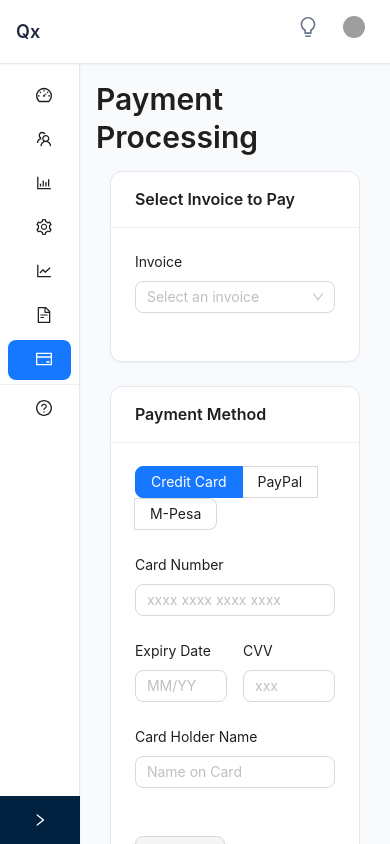
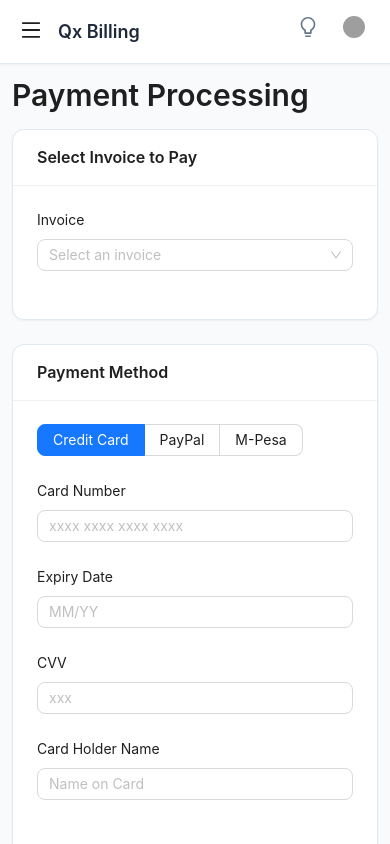
Before and after one commit to Ramius-arch/Qx_Billing, a Vue app in the folder frontend/: page /payment-processing in a window 390 px wide. Built offline with nearby package versions, Linux system fonts and the light colour scheme; grey boxes are pictures that could not be loaded.

Commit message:
style: improve mobile responsiveness and brand identity (SEO/Logo)

```diff
--- a/frontend/index.html
+++ b/frontend/index.html
@@ -4,7 +4,15 @@
     <meta charset="UTF-8" />
     <link rel="icon" type="image/png" href="/assets/logo.png" />
     <meta name="viewport" content="width=device-width, initial-scale=1.0" />
-    <title>Qx Billing</title>
+    <meta name="description" content="Qx Billing - Professional Billing and Revenue Management for Enterprise Scale." />
+
+    <!-- Open Graph / Facebook -->
+    <meta property="og:type" content="website" />
+    <meta property="og:title" content="Qx Billing | Quixora Solutions" />
+    <meta property="og:description" content="Professional billing and revenue management. Issue invoices, track usage, and manage customer payments with precision." />
+    <meta property="og:image" content="/og-image.png" />
+
+    <title>Qx Billing | Quixora Solutions</title>
   </head>
   <body>
     <div id="app"></div>
--- a/frontend/src/App.vue
+++ b/frontend/src/App.vue
@@ -5,7 +5,9 @@
     </template>
     <template v-else>
       <a-layout style="min-height: 100vh;">
+        <!-- Desktop Sider -->
         <a-layout-sider
+          v-if="!isMobile"
           v-model:collapsed="collapsed"
           collapsible
           breakpoint="lg"
@@ -16,46 +18,38 @@
             <img src="/assets/logo.png" alt="Quixora Logo" class="sidebar-logo" />
             <span v-if="!collapsed" class="logo-text">Billing</span>
           </div>
-          <a-menu v-model:selectedKeys="selectedKeys" mode="inline" class="nav-menu">
-            <a-menu-item key="dashboard">
-              <template #icon><dashboard-outlined /></template>
-              <router-link to="/dashboard">Dashboard</router-link>
-            </a-menu-item>
-            <a-menu-item key="customers">
-              <template #icon><team-outlined /></template>
-              <router-link to="/customers">Customers</router-link>
-            </a-menu-item>
-            <a-menu-item key="usage-tracker">
-              <template #icon><bar-chart-outlined /></template>
-              <router-link to="/usage-tracker">Usage Tracker</router-link>
-            </a-menu-item>
-            <a-menu-item key="billing-engine">
-              <template #icon><setting-outlined /></template>
-              <router-link to="/billing-engine">Billing Engine</router-link>
-            </a-menu-item>
-            <a-menu-item key="reports">
-              <template #icon><line-chart-outlined /></template>
-              <router-link to="/reports">Reports & Analytics</router-link>
-            </a-menu-item>
-             <a-menu-item key="invoice-generator">
-              <template #icon><file-text-outlined /></template>
-              <router-link to="/invoice-generator">Invoices</router-link>
-            </a-menu-item>
-             <a-menu-item key="payment-processing">
-              <template #icon><credit-card-outlined /></template>
-              <router-link to="/payment-processing">Payments</router-link>
-            </a-menu-item>
-            <a-menu-divider />
-            <a-menu-item key="help-center">
-              <template #icon><question-circle-outlined /></template>
-              <router-link to="/help-center">Help Center</router-link>
-            </a-menu-item>
-          </a-menu>
+          <MenuContent v-model:selectedKeys="selectedKeys" />
         </a-layout-sider>
+
+        <!-- Mobile Drawer -->
+        <a-drawer
+          v-if="isMobile"
+          v-model:open="drawerVisible"
+          placement="left"
+          :closable="false"
+          @close="drawerVisible = false"
+          width="260"
+          :body-style="{ padding: 0 }"
+        >
+          <div class="logo-container">
+            <img src="/assets/logo.png" alt="Quixora Logo" class="sidebar-logo" />
+            <span class="logo-text">Billing</span>
+          </div>
+          <MenuContent v-model:selectedKeys="selectedKeys" @click="drawerVisible = false" />
+        </a-drawer>
+
         <a-layout>
           <a-layout-header :class="['main-header', { 'mobile-header': isMobile }]">
             <div class="header-left">
-              <h2 class="page-title">{{ isMobile ? 'Qx' : currentPageTitle }}</h2>
+              <a-button
+                v-if="isMobile"
+                type="text"
+                @click="drawerVisible = true"
+                class="menu-toggle"
+              >
+                <menu-outlined />
+              </a-button>
+              <h2 class="page-title">{{ isMobile ? 'Qx Billing' : currentPageTitle }}</h2>
             </div>
             <div class="header-right">
               <a-space :size="isMobile ? 'small' : 'large'">
@@ -104,8 +98,8 @@
 </template>
 
 <script>
-import { defineComponent, ref, computed, onMounted } from 'vue';
-import { useRoute } from 'vue-router';
+import { defineComponent, ref, computed, onMounted, h } from 'vue';
+import { useRoute, RouterLink } from 'vue-router';
 import { theme } from 'ant-design-vue';
 import {
   DashboardOutlined,
@@ -119,26 +113,78 @@ import {
   BellOutlined,
   BulbOutlined,
   BulbFilled,
+  MenuOutlined,
 } from '@ant-design/icons-vue';
+
+// Sub-component for Menu Content to avoid duplication
+const MenuContent = defineComponent({
+  props: ['selectedKeys'],
+  emits: ['update:selectedKeys', 'click'],
+  setup(props, { emit }) {
+    const handleClick = (e) => {
+      emit('click', e);
+    };
+    return () => h(
+      'a-menu',
+      {
+        selectedKeys: props.selectedKeys,
+        'onUpdate:selectedKeys': (val) => emit('update:selectedKeys', val),
+        mode: 'inline',
+        class: 'nav-menu',
+        onClick: handleClick
+      },
+      [
+        h('a-menu-item', { key: 'dashboard' }, {
+          icon: () => h(DashboardOutlined),
+          default: () => h(RouterLink, { to: '/dashboard' }, { default: () => 'Dashboard' })
+        }),
+        h('a-menu-item', { key: 'customers' }, {
+          icon: () => h(TeamOutlined),
+          default: () => h(RouterLink, { to: '/customers' }, { default: () => 'Customers' })
+        }),
+        h('a-menu-item', { key: 'usage-tracker' }, {
+          icon: () => h(BarChartOutlined),
+          default: () => h(RouterLink, { to: '/usage-tracker' }, { default: () => 'Usage Tracker' })
+        }),
+        h('a-menu-item', { key: 'billing-engine' }, {
+          icon: () => h(SettingOutlined),
+          default: () => h(RouterLink, { to: '/billing-engine' }, { default: () => 'Billing Engine' })
+        }),
+        h('a-menu-item', { key: 'reports' }, {
+          icon: () => h(LineChartOutlined),
+          default: () => h(RouterLink, { to: '/reports' }, { default: () => 'Reports & Analytics' })
+        }),
+        h('a-menu-item', { key: 'invoice-generator' }, {
+          icon: () => h(FileTextOutlined),
+          default: () => h(RouterLink, { to: '/invoice-generator' }, { default: () => 'Invoices' })
+        }),
+        h('a-menu-item', { key: 'payment-processing' }, {
+          icon: () => h(CreditCardOutlined),
+          default: () => h(RouterLink, { to: '/payment-processing' }, { default: () => 'Payments' })
+        }),
+        h('a-menu-divider'),
+        h('a-menu-item', { key: 'help-center' }, {
+          icon: () => h(QuestionCircleOutlined),
+          default: () => h(RouterLink, { to: '/help-center' }, { default: () => 'Help Center' })
+        }),
+      ]
+    );
+  }
+});
 
 export default defineComponent({
   name: 'App',
   components: {
-    DashboardOutlined,
-    TeamOutlined,
-    BarChartOutlined,
-    SettingOutlined,
-    LineChartOutlined,
-    FileTextOutlined,
-    CreditCardOutlined,
-    QuestionCircleOutlined,
     BellOutlined,
     BulbOutlined,
     BulbFilled,
+    MenuOutlined,
+    MenuContent,
   },
   setup() {
     const route = useRoute();
     const collapsed = ref(false);
+    const drawerVisible = ref(false);
     const selectedKeys = ref([route.path.split('/')[1] || 'dashboard']);
 
     // Smart initial theme detection
@@ -193,7 +239,7 @@ export default defineComponent({
       }
     });
 
-    const isMobile = computed(() => windowWidth.value < 768);
+    const isMobile = computed(() => windowWidth.value < 992); // Using lg breakpoint
 
     const currentPageTitle = computed(() => {
       const key = route.path.split('/')[1] || 'dashboard';
@@ -212,6 +258,7 @@ export default defineComponent({
 
     return {
       collapsed,
+      drawerVisible,
       selectedKeys,
       currentPageTitle,
       isMobile,
@@ -249,19 +296,6 @@ export default defineComponent({
   object-fit: contain;
 }
 
-.logo-icon {
-  width: 32px;
-  height: 32px;
-  background: var(--primary-color);
-  border-radius: 8px;
-  display: flex;
-  align-items: center;
-  justify-content: center;
-  color: white;
-  font-weight: bold;
-  font-size: 18px;
-}
-
 .logo-text {
   margin-left: 12px;
   font-size: 20px;
@@ -273,6 +307,7 @@ export default defineComponent({
 .main-header {
   justify-content: space-between;
   background: var(--surface-color);
+  padding: 0 24px;
 }
 
 .mobile-header {
@@ -284,11 +319,26 @@ export default defineComponent({
   padding: 0 16px !important;
 }
 
+.header-left {
+  display: flex;
+  align-items: center;
+  gap: 12px;
+}
+
+.menu-toggle {
+  font-size: 20px;
+  padding: 4px;
+  height: auto;
+}
+
 .page-title {
   margin: 0;
   font-size: 18px;
   font-weight: 600;
   color: var(--text-primary);
+  white-space: nowrap;
+  overflow: hidden;
+  text-overflow: ellipsis;
 }
 
 .header-icon {
--- a/frontend/src/pages/Customers.vue
+++ b/frontend/src/pages/Customers.vue
@@ -4,11 +4,11 @@
       <a-input-search
         v-model:value="searchQuery"
         placeholder="Search by name, email, or phone..."
-        style="width: 320px"
+        class="search-input"
         @search="fetchCustomers"
         allow-clear
       />
-      <a-button type="primary" size="large" @click="showAddModal">
+      <a-button type="primary" size="large" @click="showAddModal" class="add-btn">
         <template #icon><plus-outlined /></template>
         Add Customer
       </a-button>
@@ -321,6 +321,10 @@ export default defineComponent({
   flex-wrap: wrap;
 }
 
+.search-input {
+  width: 320px;
+}
+
 @media (max-width: 576px) {
   .header-actions {
     flex-direction: column;
@@ -329,6 +333,10 @@ export default defineComponent({
 
   .header-actions > * {
     width: 100% !important;
+  }
+
+  .search-input {
+    width: 100%;
   }
 }
 
--- a/frontend/src/pages/PaymentProcessing.vue
+++ b/frontend/src/pages/PaymentProcessing.vue
@@ -31,12 +31,12 @@
           <a-input v-model:value="creditCardDetails.cardNumber" placeholder="xxxx xxxx xxxx xxxx" />
         </a-form-item>
         <a-row :gutter="16">
-          <a-col :span="12">
+          <a-col :xs="24" :sm="12">
             <a-form-item label="Expiry Date">
               <a-input v-model:value="creditCardDetails.expiryDate" placeholder="MM/YY" />
             </a-form-item>
           </a-col>
-          <a-col :span="12">
+          <a-col :xs="24" :sm="12">
             <a-form-item label="CVV">
               <a-input v-model:value="creditCardDetails.cvv" placeholder="xxx" />
             </a-form-item>
@@ -47,7 +47,7 @@
         </a-form-item>
       </a-form>
 
-      <a-button type="primary" :loading="processing" @click="processPayment" style="margin-top: 24px;" :disabled="!selectedInvoiceId || processing">
+      <a-button type="primary" :loading="processing" @click="processPayment" style="margin-top: 24px;" :disabled="!selectedInvoiceId || processing" :block="isMobile">
         {{ processing ? 'Processing...' : 'Pay Now' }}
       </a-button>
     </a-card>
@@ -67,12 +67,21 @@
 </template>
 
 <script>
-import { defineComponent, ref, computed, reactive } from 'vue';
+import { defineComponent, ref, computed, reactive, onMounted } from 'vue';
 import { message } from 'ant-design-vue';
 
 export default defineComponent({
   name: 'PaymentProcessing',
   setup() {
+    const isMobile = ref(window.innerWidth < 768);
+    const updateMobile = () => {
+      isMobile.value = window.innerWidth < 768;
+    };
+
+    onMounted(() => {
+      window.addEventListener('resize', updateMobile);
+    });
+
     const selectedInvoiceId = ref(undefined);
     const paymentMethod = ref('credit_card');
     const processing = ref(false);
@@ -116,7 +125,6 @@ export default defineComponent({
             subTitle: `Your payment for Invoice #${selectedInvoice.value.invoiceNumber} has been processed.`,
           };
           message.success('Payment successful!');
-          // In a real app, you would update invoice status, etc.
         } else {
           paymentStatus.value = {
             type: 'error',
@@ -143,11 +151,24 @@ export default defineComponent({
       selectedInvoice,
       processPayment,
       retryPayment,
+      isMobile,
     };
   },
 });
 </script>
 
 <style scoped>
-/* Add any specific styles for PaymentProcessing here */
+.payment-processing-container {
+  padding: 24px;
+}
+
+@media (max-width: 576px) {
+  .payment-processing-container {
+    padding: 12px;
+  }
+
+  .ant-card {
+    width: 100% !important;
+  }
+}
 </style>
--- a/frontend/src/pages/ReportsAnalytics.vue
+++ b/frontend/src/pages/ReportsAnalytics.vue
@@ -137,4 +137,10 @@ export default defineComponent({
 .reports-analytics-container {
   padding: 24px;
 }
+
+@media (max-width: 576px) {
+  .reports-analytics-container {
+    padding: 12px;
+  }
+}
 </style>
--- a/frontend/src/pages/UsageTracker.vue
+++ b/frontend/src/pages/UsageTracker.vue
@@ -6,7 +6,7 @@
     <a-card title="New Usage Log" style="margin-bottom: 24px;">
       <a-form :model="newUsage" layout="vertical" @finish="addUsage">
         <a-row :gutter="16">
-          <a-col :span="12">
+          <a-col :xs="24" :sm="12">
             <a-form-item label="Customer:" name="customerId" :rules="[{ required: true, message: 'Please select a customer!' }]">
               <a-select v-model:value="newUsage.customerId" placeholder="Select a customer">
                 <a-select-option v-for="customer in customers" :key="customer.id" :value="customer.id">
@@ -15,7 +15,7 @@
               </a-select>
             </a-form-item>
           </a-col>
-          <a-col :span="12">
+          <a-col :xs="24" :sm="12">
             <a-form-item label="Plan:" name="planId" :rules="[{ required: true, message: 'Please select a plan!' }]">
               <a-select v-model:value="newUsage.planId" placeholder="Select a plan">
                 <a-select-option v-for="plan in plans" :key="plan.id" :value="plan.id">
@@ -27,7 +27,7 @@
         </a-row>
 
         <a-row :gutter="16">
-          <a-col :span="12">
+          <a-col :xs="24" :sm="12">
             <a-form-item label="Usage Type:" name="usageType" :rules="[{ required: true, message: 'Please select usage type!' }]">
               <a-select v-model:value="newUsage.usageType" placeholder="Select usage type">
                 <a-select-option value="call">Call</a-select-option>
@@ -36,7 +36,7 @@
               </a-select>
             </a-form-item>
           </a-col>
-          <a-col :span="12">
+          <a-col :xs="24" :sm="12">
             <a-form-item label="Duration/Count (minutes/MB/SMS):" name="duration" :rules="[{ required: true, message: 'Please input duration/count!' }]">
               <a-input-number v-model:value="newUsage.duration" :min="0" style="width: 100%;" />
             </a-form-item>
@@ -44,7 +44,7 @@
         </a-row>
 
         <a-form-item>
-          <a-button type="primary" html-type="submit" :loading="addingUsage">Add Usage</a-button>
+          <a-button type="primary" html-type="submit" :loading="addingUsage" :block="isMobile">Add Usage</a-button>
         </a-form-item>
       </a-form>
     </a-card>
@@ -56,7 +56,7 @@
           v-model:value="selectedCustomerFilterId"
           placeholder="Filter by customer"
           allowClear
-          style="width: 200px"
+          class="filter-select"
         >
           <a-select-option v-for="customer in customers" :key="customer.id" :value="customer.id">
             {{ customer.name }}
@@ -109,6 +109,11 @@ export default defineComponent({
     // Filtering state
     const selectedCustomerFilterId = ref(null);
 
+    const isMobile = ref(window.innerWidth < 768);
+    const updateMobile = () => {
+      isMobile.value = window.innerWidth < 768;
+    };
+
     const newUsage = reactive({
       customerId: undefined,
       planId: undefined, // Add planId for new usage
@@ -128,13 +133,11 @@ export default defineComponent({
       try {
         let response;
         if (selectedCustomerFilterId.value) {
-          // Assuming an API endpoint for fetching usage by customer with pagination
           response = await api.getUsageByCustomerId(selectedCustomerFilterId.value, currentPage.value, pageSize.value);
         } else {
-          // Fetch all usage with pagination
           response = await api.getUsage(currentPage.value, pageSize.value);
         }
-        usageLogs.value = response.data.usageLogs; // Adjusted to backend response structure
+        usageLogs.value = response.data.usageLogs;
         totalItems.value = response.data.totalItems;
         totalPages.value = response.data.totalPages;
       } catch (error) {
@@ -145,9 +148,7 @@ export default defineComponent({
 
     const fetchCustomers = async () => {
       try {
-        // Fetch all customers (not paginated here as it's for a dropdown)
-        // If there are many customers, this would also need pagination/search
-        const response = await api.getCustomers(1, 9999); // Fetch a large number, or implement search in dropdown
+        const response = await api.getCustomers(1, 9999);
         customers.value = response.data.customers;
       } catch (error) {
         console.error('Error fetching customers:', error);
@@ -170,12 +171,11 @@ export default defineComponent({
       try {
         await api.addUsage(newUsage);
         message.success('Usage log added successfully!');
-        // Reset form
         newUsage.customerId = undefined;
         newUsage.planId = undefined;
         newUsage.usageType = 'data';
         newUsage.duration = 0;
-        fetchUsage(); // Refresh list based on current filter/pagination
+        fetchUsage();
       } catch (error) {
         console.error('Error adding usage log:', error);
         message.error('Failed to add usage log.');
@@ -191,14 +191,13 @@ export default defineComponent({
       }
     };
 
-    // Watch for changes in selectedCustomerFilterId to re-fetch usage
     watch(selectedCustomerFilterId, () => {
-      currentPage.value = 1; // Reset to first page on filter change
+      currentPage.value = 1;
       fetchUsage();
     });
 
-    // Fetch data on component mount
     onMounted(() => {
+      window.addEventListener('resize', updateMobile);
       fetchCustomers();
       fetchPlans();
       fetchUsage();
@@ -218,6 +217,7 @@ export default defineComponent({
       totalPages,
       changePage,
       selectedCustomerFilterId,
+      isMobile,
     };
   },
 });
@@ -227,4 +227,18 @@ export default defineComponent({
 .usage-tracker-container {
   padding: 16px;
 }
+
+.filter-select {
+  width: 200px;
+}
+
+@media (max-width: 576px) {
+  .usage-tracker-container {
+    padding: 8px;
+  }
+
+  .filter-select {
+    width: 100%;
+  }
+}
 </style>
--- a/frontend/src/style.css
+++ b/frontend/src/style.css
@@ -59,10 +59,6 @@ body {
 @media (max-width: 768px) {
   .ant-layout-header {
     padding: 0 16px !important;
-  }
-
-  .page-container {
-    padding: 16px !important;
   }
 }
 
@@ -141,6 +137,12 @@ body {
   overflow-x: hidden; /* Prevent horizontal scroll */
 }
 
+@media (max-width: 768px) {
+  .page-container {
+    padding: 12px !important;
+  }
+}
+
 /* Ensure global box sizing and containment */
 html, body {
   overflow-x: hidden;
```
Also changed, not shown: frontend/public/og-image.png (added).
